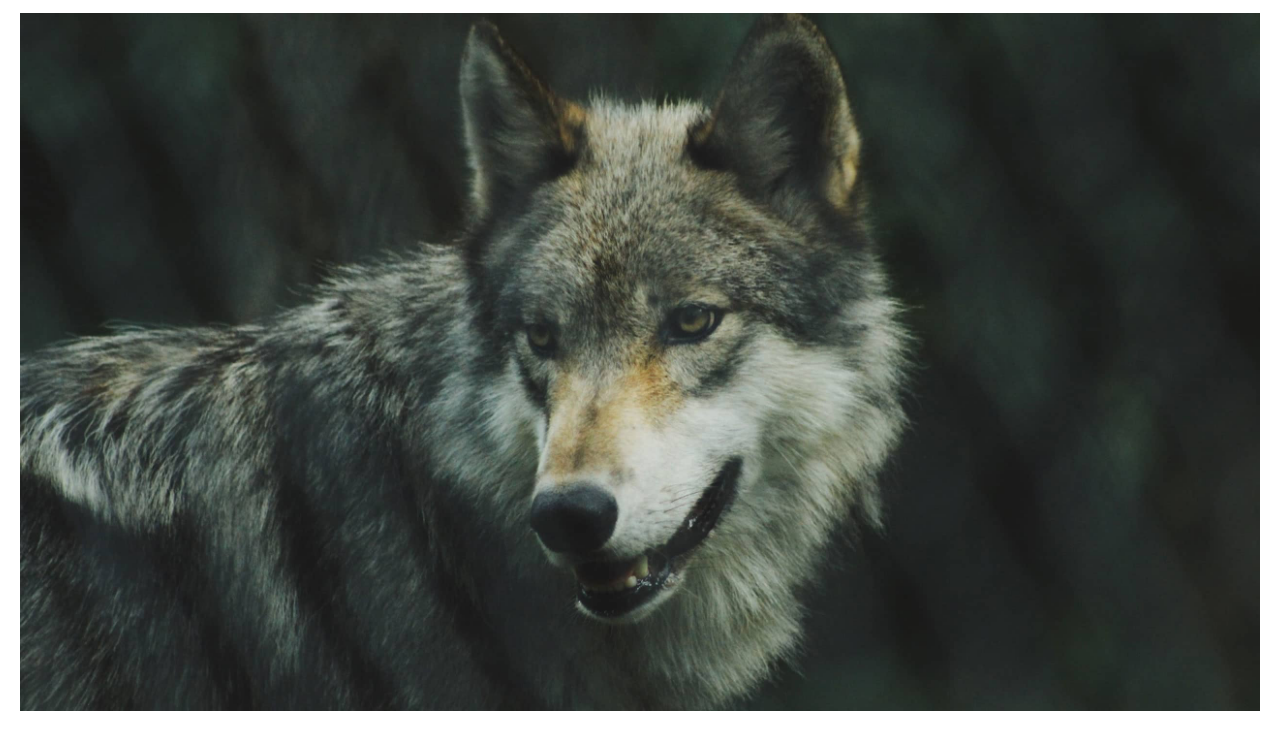
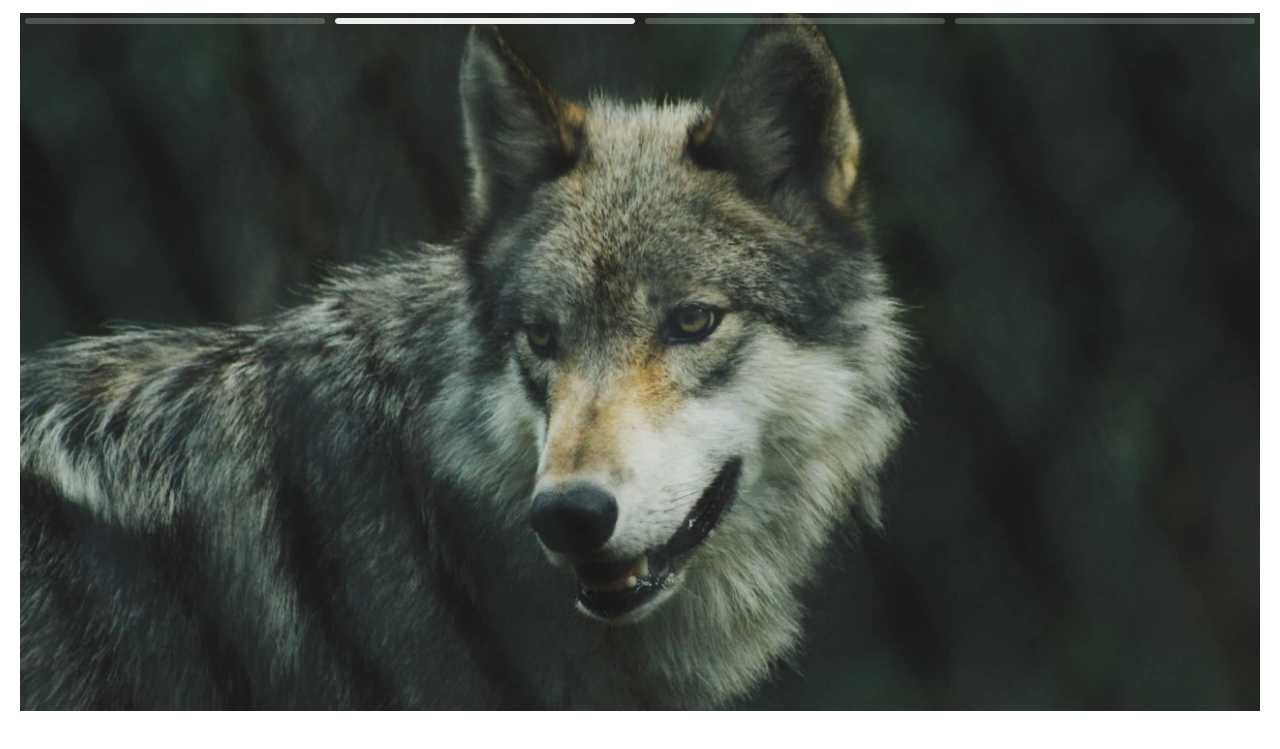
Before and after one commit to matheusrmell0/Slide-Stories, a website built with Vite: page index.html in a window 1280 px wide. Shown: the part 51-800 px from the top of the page. Built offline with nearby package versions, Linux system fonts and the light colour scheme.

Commit message:
Thumb de estilos para duração do slide implementada

```diff
--- a/src/Slide.ts
+++ b/src/Slide.ts
@@ -21,6 +21,8 @@ export default class Slide {
   timeOut: TimeOut | null;
   paused: boolean;
   pausedTimeout: TimeOut | null;
+  thumbItems: HTMLElement[] | null;
+  thumb: HTMLElement | null;
   constructor(
     container: Element,
     slides: Element[],
@@ -38,6 +40,8 @@ export default class Slide {
     this.timeOut = null; // Propriedade criada para armazenar o ultimo timeOut gerado
     this.paused = false; // Propriedade boolean criada para verificar o slide pausado
     this.pausedTimeout = null; // Propriedade criada para armazenar o ultimo timeOut gerado da callstack do pause
+    this.thumbItems = null; // Propriedade criada para armazenar a lista de thumbs geradas
+    this.thumb = null; // Propriedade criada para armazenar o thumb atual da lista
     // Iniciar metodos privados
     this.init();
   }
@@ -60,12 +64,23 @@ export default class Slide {
     // Realiza um loop que remove a visibilidade de todos os slides para o usúario
     this.slides.forEach((el) => this.hide(el));
     this.slide.classList.add('active');
+    //
     // Inicia o slide automatico logo após o slide autal ser renderizado
     // Se o slide atual da safe guard for do tipo HTMLVideoElement o tempo pré progamado do slide automático será o tempo exato da duração do video
     if (this.slide instanceof HTMLVideoElement) {
       this.autoVideo(this.slide);
     } else {
       this.auto(this.time);
+    }
+    //
+    // Verifica existe a array com os thumbs
+    if (this.thumbItems) {
+      // Armazena o exato thumb atual de acordo com o index do slide para controlar sua renderização na tela
+      this.thumb = this.thumbItems[this.index];
+      // Realiza um loop que remove a visibilidade de todos os thumbs para o usúario
+      this.thumbItems.forEach((el) => el.classList.remove('active'));
+      // Após o loop ativa o slide exato baseado no index para aparecer na tela
+      this.thumb.classList.add('active');
     }
   }
   autoVideo(video: HTMLVideoElement) {
@@ -105,11 +120,15 @@ export default class Slide {
     this.timeOut = new TimeOut(() => {
       this.next();
     }, timer);
+    // Verifica se o thumb existe
+    if (this.thumb) {
+      // Modifica via CSS o tempo que a animação do thumb irá durar baseada no mesmo tempo de duração indicado no duração do slide
+      this.thumb.style.animationDuration = `${String(timer)}ms`;
+    }
   }
   pause() {
     // Metodo de pause para true para pausar o slide atual com uma callstack de 300 milissegundos
     // 300 milissegundos de callstack é o ideal para verificar o tempo exato que o usuario esta segurando o click/touch
-
     this.pausedTimeout = new TimeOut(() => {
       // Ativa o metodo da classe para fazer a funcionalidade de pausar e retornar o tempo restante do slide
       this.timeOut?.pause();
@@ -118,6 +137,8 @@ export default class Slide {
       if (this.slide instanceof HTMLVideoElement) {
         this.slide.pause();
       }
+      // Verifica se o thumb existe e muda o estado da animação do thumb para pausar
+      this.thumb?.classList.add('paused');
     }, 300);
   }
   continue() {
@@ -129,6 +150,8 @@ export default class Slide {
       this.paused = false;
       // Continua o fluxo automatico do slide a partir da verificação de pause retornando o tempo restante do auto slide
       this.timeOut?.continue();
+      // Verifica se o thumb existe e muda o estado da animação do thumb novamente para continuar
+      this.thumb?.classList.remove('paused');
       // Verifica a safe guard slide para o tipo HTMLVideoElement para a funcionalidade de continuar a progressão do slide e também o vídeo
       if (this.slide instanceof HTMLVideoElement) {
         this.slide.play();
@@ -152,9 +175,23 @@ export default class Slide {
     this.controls.addEventListener('pointerdown', () => this.pause());
     this.controls.addEventListener('pointerup', () => this.continue());
   }
+  private addThumbItems() {
+    // Cria um div contendo uma thumb de estilo animada que mostra o tempo que o slide vai permanecer na tela
+    const thumbContainer = document.createElement('div');
+    thumbContainer.id = 'slide-thumb';
+    // Realiza um loop para cada slide adicionado colocando um thumb de estilo nele
+    for (let i = 0; i < this.slides.length; i++) {
+      thumbContainer.innerHTML += `<span><span class='thumb-item'></span></span>`;
+    }
+    // Adiciona os thumbs de estilo animado na div de controles
+    this.controls.appendChild(thumbContainer);
+    // Adiciona uma array de thumbs em uma propriedade para referencia e utilização
+    this.thumbItems = Array.from(document.querySelectorAll('.thumb-item'));
+  }
   private init() {
     // Inicia metodos padroes obrigatorios
     this.addControls();
+    this.addThumbItems();
     this.show(this.index);
   }
 }
--- a/style.css
+++ b/style.css
@@ -37,6 +37,7 @@ h1 {
   grid-area: 1/1;
   display: grid;
   grid-template-columns: 1fr 1fr;
+  position: relative;
 }
 #slide-controls button {
   opacity: 0;
@@ -46,3 +47,46 @@ h1 {
 #slide-elements {
   grid-area: 1/1;
 }
+
+/* Estilos e controles de animação para as thumbs que mostram o tempo do slide na tela*/
+/* Container das thumbs*/
+#slide-thumb {
+  display: flex;
+  position: absolute;
+  width: 100%;
+  pointer-events: none;
+}
+/* Thumb pai wrapper do span animado*/
+#slide-thumb > span {
+  flex: 1;
+  display: block;
+  height: 6px;
+  background: rgba(255, 255, 255, 0.2);
+  margin: 5px;
+  border-radius: 5px;
+  /* Esconde o elemento do pai para esconder quando ela não estiver no lado de fora*/
+  overflow: hidden;
+  /* Isolar o elemento para previnir bugs visuais em certos browsers*/
+  isolation: isolate;
+}
+/* Thumb filha do span que será animado quando ativo*/
+#slide-thumb .thumb-item.active {
+  display: block;
+  height: inherit;
+  border-radius: inherit;
+  background: rgba(255, 255, 255, 0.9);
+  /* Inicia o transforme com -100% para o lado esquerdo do eixo X*/
+  transform: translate(-100%);
+  /* O tempo e o estado de running sera definido via script para ser relativo ao tempo do slide na tela*/
+  animation: thumb forwards linear running;
+}
+/* Classe para mudar o estado da animação do thumb para pausado*/
+#slide-thumb .thumb-item.active.paused {
+  animation-play-state: paused;
+}
+/* A animação retorna o transforme de -100% para o lado para o valor inicial*/
+@keyframes thumb {
+  to {
+    transform: initial;
+  }
+}
```
